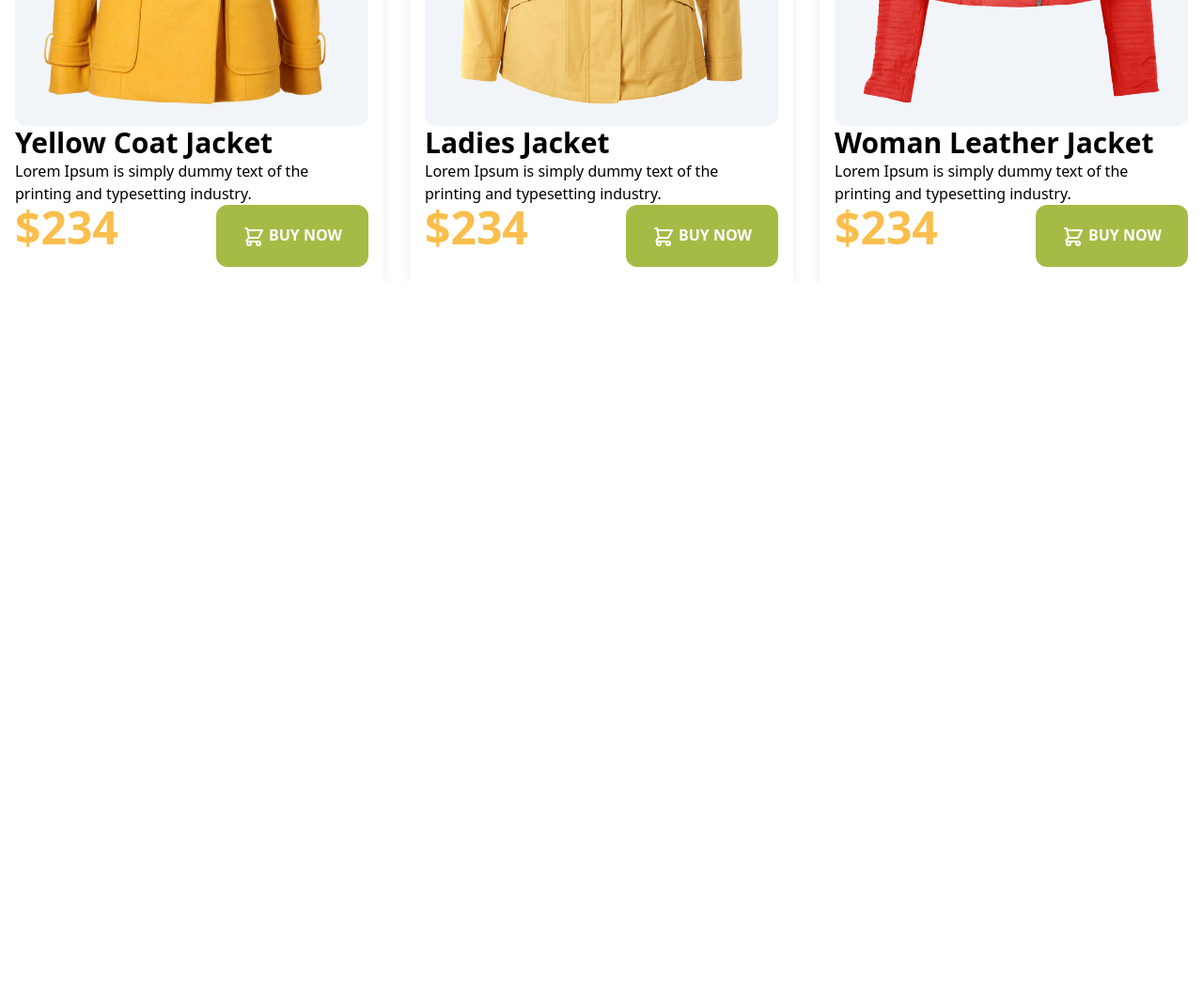
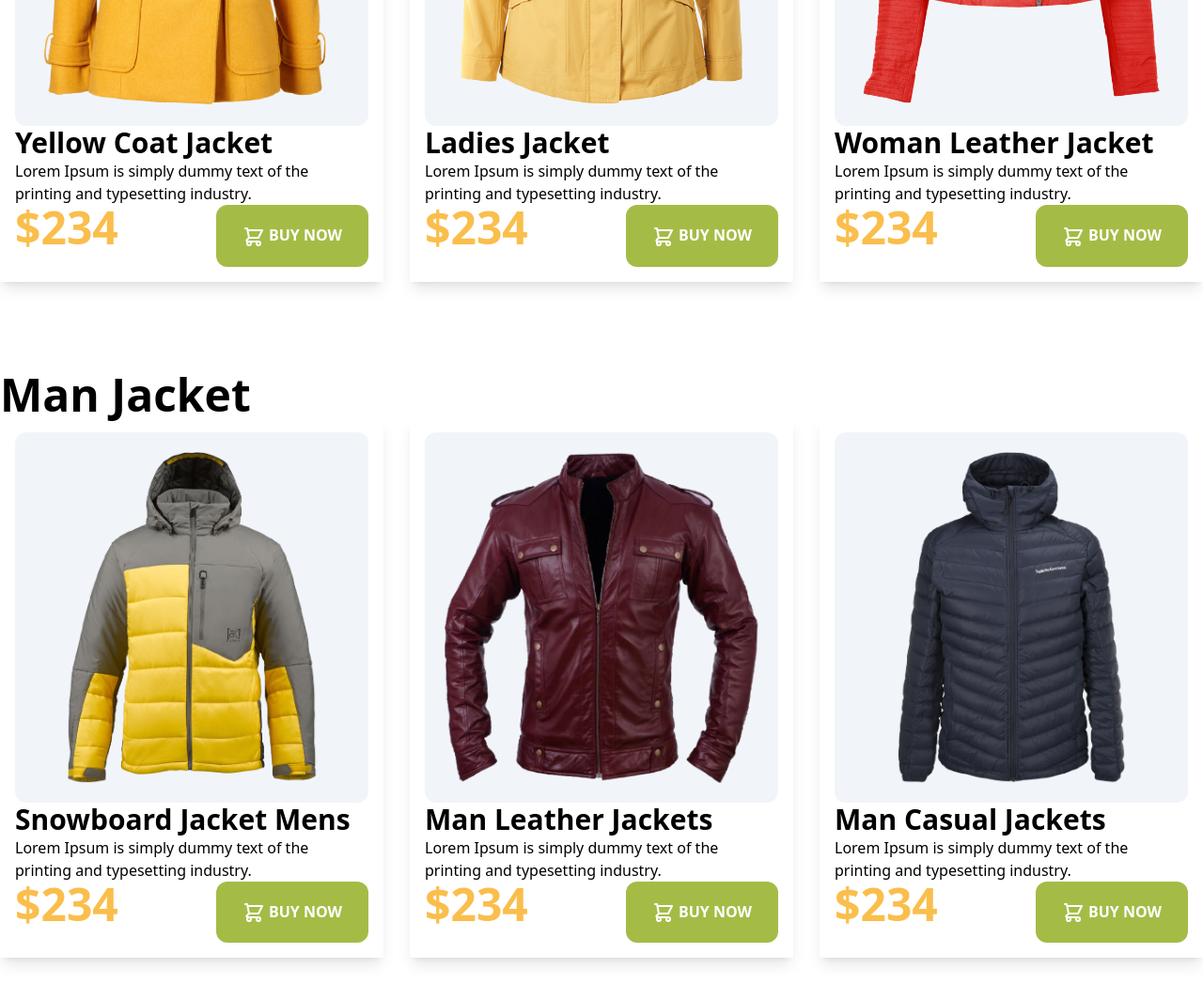
Before and after one commit to SharmiNMooN/penguin-fashion, a plain HTML site: page index.html in a window 1280 px wide. Shown: the part 1044-2108 px from the top of the page at 94% size. Before the commit the page ends 1344 px from the top, so only its background shows below. Drawn offline with nearby package versions, Linux system fonts and the light colour scheme.

Commit message:
man jacket added

```diff
--- a/index.html
+++ b/index.html
@@ -48,11 +48,11 @@
             </div>
         </section>
     </header>
-    <main>
+    <main class="container mx-auto">
         <!----woman jacket start---->
-        <section>
+        <section class="pb-24">
             <h1 class="text-5xl font-bold">Woman Jacket</h1>
-            <div class="grid grid-cols-3 gap-7">
+            <div class="grid md:grid-cols-2 lg:grid-cols-3 gap-7 rounded-xl">
                 <!---jacket-1---->
                 <div class="p-4 shadow-lg">
                     <div class="p-5 bg-slate-100 rounded-xl">
@@ -125,6 +125,76 @@
             </div>
         </section>
         <!----woman jacket end---->
+        <!----man jacket start---->
+        <section class="pb-24">
+            <h1 class="text-5xl font-bold">Man Jacket</h1>
+            <div class="grid grid-cols-3 gap-7">
+                <!---jacket-1---->
+                <div class="p-4 shadow-lg">
+                    <div class="p-5 bg-slate-100 rounded-xl">
+                        <img src="images/jacket-4.png" alt="">
+                    </div>
+                    <h3 class="text-3xl font-semibold">Snowboard Jacket Mens</h3>
+                    <p>Lorem Ipsum is simply dummy text of the
+                        printing and typesetting industry.</p>
+                    <div class="flex justify-between">
+                        <h2 class="text-5xl font-bold text-jacketprice">$234</h2>
+                        <button class="uppercase bg-[#A4BC46] py-5 px-7 text-white font-semibold rounded-xl">
+
+                            <svg xmlns="http://www.w3.org/2000/svg" class="h-6 w-6 inline" fill="none"
+                                viewBox="0 0 24 24" stroke="currentColor" stroke-width="2">
+                                <path stroke-linecap="round" stroke-linejoin="round"
+                                    d="M3 3h2l.4 2M7 13h10l4-8H5.4M7 13L5.4 5M7 13l-2.293 2.293c-.63.63-.184 1.707.707 1.707H17m0 0a2 2 0 100 4 2 2 0 000-4zm-8 2a2 2 0 11-4 0 2 2 0 014 0z" />
+                            </svg>
+                            Buy Now</button>
+                    </div>
+                </div>
+                <!----jacket-1 end-->
+
+                <!---jacket-2---->
+                <div class="p-4 shadow-lg">
+                    <div class="p-5 bg-slate-100 rounded-xl">
+                        <img src="images/jacket-5.png" alt="">
+                    </div>
+                    <h3 class="text-3xl font-semibold">Man Leather Jackets</h3>
+                    <p>Lorem Ipsum is simply dummy text of the
+                        printing and typesetting industry.</p>
+                    <div class="flex justify-between">
+                        <h2 class="text-5xl font-bold text-jacketprice">$234</h2>
+                        <button class="uppercase bg-[#A4BC46] py-5 px-7 text-white font-semibold rounded-xl">
+
+                            <svg xmlns="http://www.w3.org/2000/svg" class="h-6 w-6 inline" fill="none"
+                                viewBox="0 0 24 24" stroke="currentColor" stroke-width="2">
+                                <path stroke-linecap="round" stroke-linejoin="round"
+                                    d="M3 3h2l.4 2M7 13h10l4-8H5.4M7 13L5.4 5M7 13l-2.293 2.293c-.63.63-.184 1.707.707 1.707H17m0 0a2 2 0 100 4 2 2 0 000-4zm-8 2a2 2 0 11-4 0 2 2 0 014 0z" />
+                            </svg>
+                            Buy Now</button>
+                    </div>
+                </div>
+                <!----jacket-2 end-->
+
+                <!---jacket-3---->
+                <div class="p-4 shadow-lg">
+                    <div class="p-5 bg-slate-100 rounded-xl">
+                        <img src="images/jacket-6.png" alt="">
+                    </div>
+                    <h3 class="text-3xl font-semibold">Man Casual Jackets</h3>
+                    <p>Lorem Ipsum is simply dummy text of the
+                        printing and typesetting industry.</p>
+                    <div class="flex justify-between">
+                        <h2 class="text-5xl font-bold text-jacketprice">$234</h2>
+                        <button class="uppercase bg-[#A4BC46] py-5 px-7 text-white font-semibold rounded-xl">
+
+                            <svg xmlns="http://www.w3.org/2000/svg" class="h-6 w-6 inline" fill="none"
+                                viewBox="0 0 24 24" stroke="currentColor" stroke-width="2">
+                                <path stroke-linecap="round" stroke-linejoin="round"
+                                    d="M3 3h2l.4 2M7 13h10l4-8H5.4M7 13L5.4 5M7 13l-2.293 2.293c-.63.63-.184 1.707.707 1.707H17m0 0a2 2 0 100 4 2 2 0 000-4zm-8 2a2 2 0 11-4 0 2 2 0 014 0z" />
+                            </svg>
+                            Buy Now</button>
+                    </div>
+                </div>
+                <!----jacket-3 end-->
+        </section>
     </main>
 
 
```
